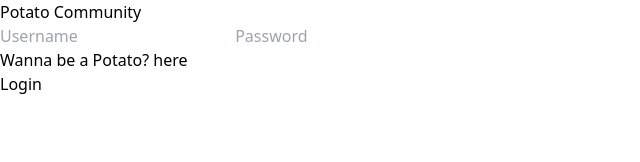
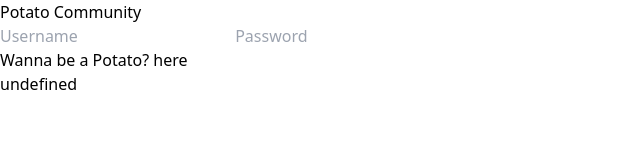
Before and after one commit to SaiHtetMyatHtut/PotatoSchedule, a SvelteKit app in the folder front-end/: page / in a window 1280 px wide. Shown: the top 162 px of the page, without its empty margins (0-640 px from the left). Built offline with nearby package versions, Linux system fonts and the light colour scheme.

Commit message:
declaring-props

```diff
--- a/front-end/src/components/PotatoButton.svelte
+++ b/front-end/src/components/PotatoButton.svelte
@@ -1,3 +1,6 @@
+<script>
+    export let answer;
+</script>
 <button class=" rounded-md w-[150px] h-[50px] bg-[#0c1d34] text-white">
-    Login
+     {answer}
 </button>
```
